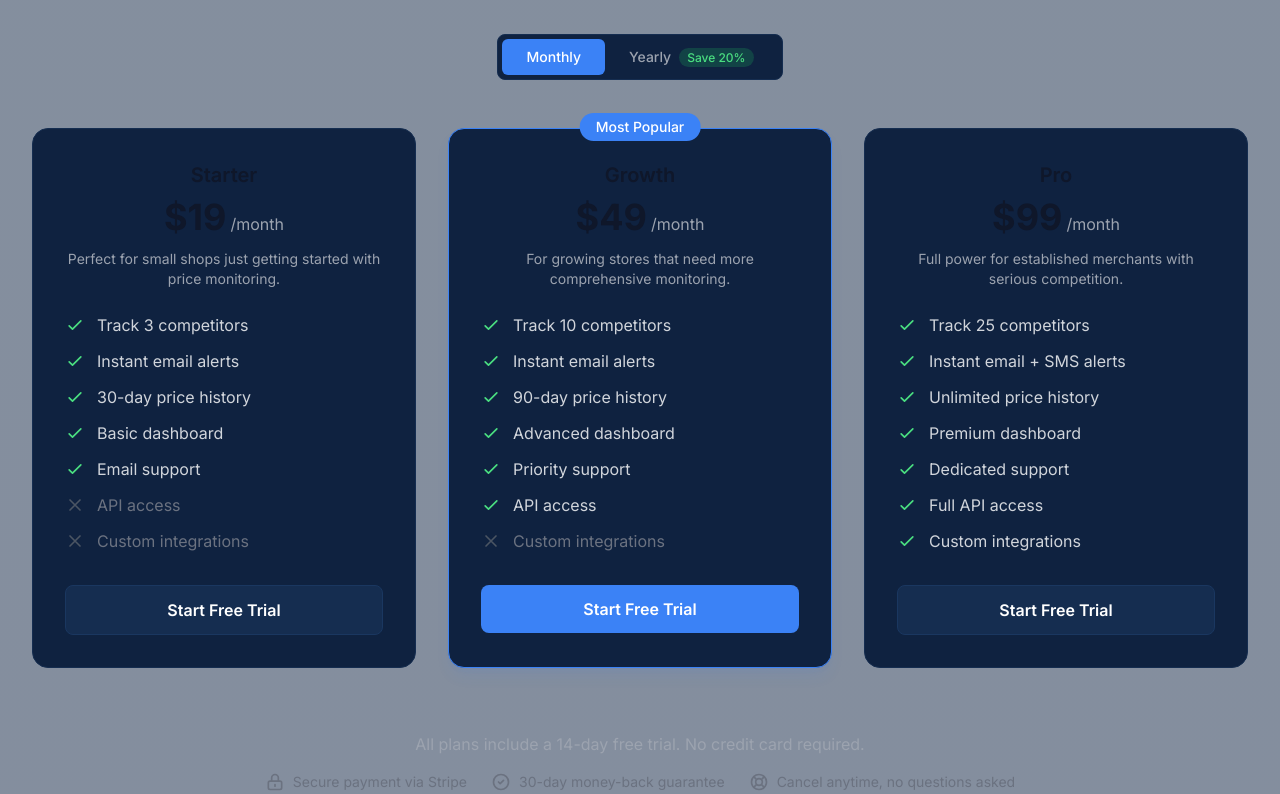
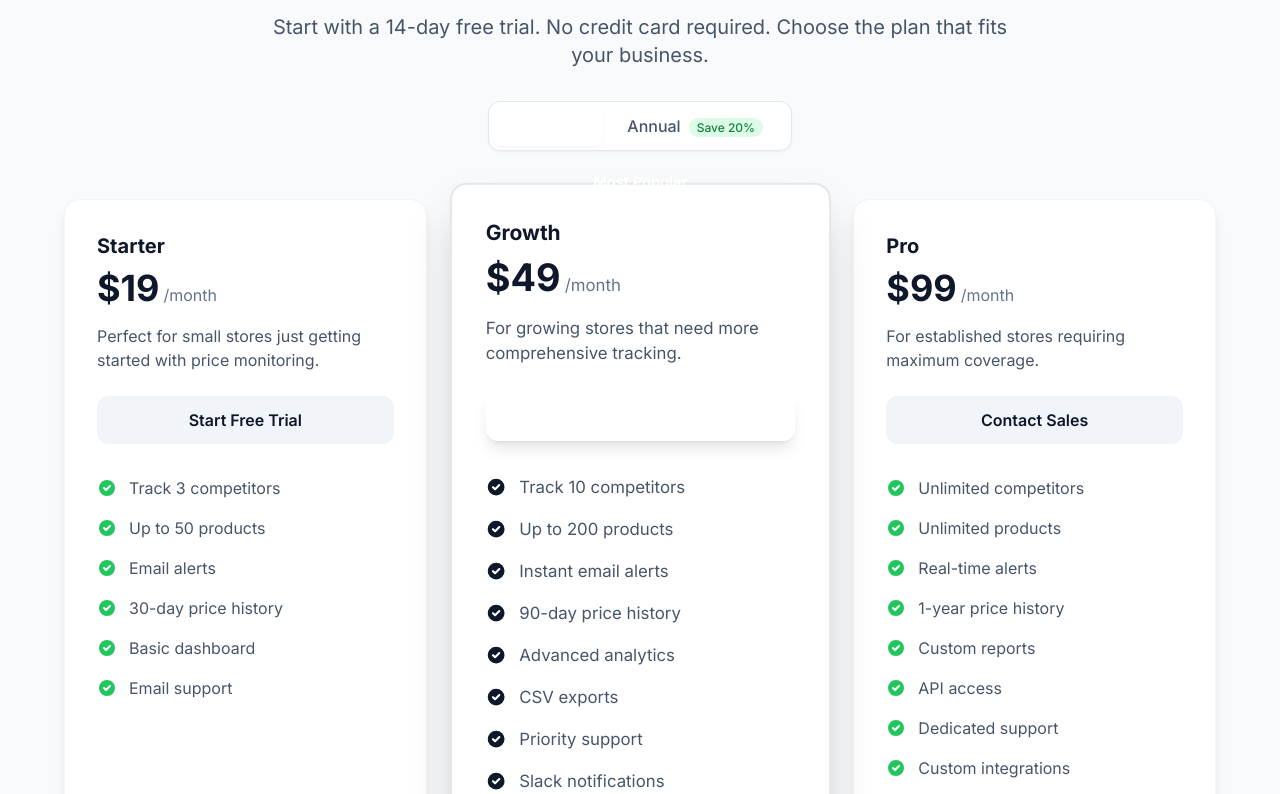
Before and after one commit to INDEX-prog/pricehawk, a Next.js app: page / in a window 1280 px wide. Shown: the part 3026-3820 px from the top of the page. Built offline with nearby package versions, Linux system fonts and the light colour scheme.

Commit message:
feat: initial project

```diff
--- a/components/Pricing.tsx
+++ b/components/Pricing.tsx
@@ -3,261 +3,241 @@
 import { useState } from "react";
 import Link from "next/link";
 
-interface PlanFeature {
-  text: string;
-  included: boolean;
-}
-
-interface PricingPlan {
+interface PricingTier {
   name: string;
   price: string;
   period: string;
   description: string;
-  features: PlanFeature[];
+  features: string[];
+  highlighted: boolean;
   cta: string;
-  popular: boolean;
-  checkoutLink: string;
 }
 
-export default function Pricing(): React.ReactElement {
-  const [billingPeriod, setBillingPeriod] = useState<"monthly" | "yearly">("monthly");
-
-  const plans: PricingPlan[] = [
+const pricingTiers: PricingTier[] = [
   {
     name: "Starter",
-      price: billingPeriod === "monthly" ? "$19" : "$15",
-      period: billingPeriod === "monthly" ? "/month" : "/month",
-      description: "Perfect for small shops just getting started with price monitoring.",
+    price: "$19",
+    period: "/month",
+    description: "Perfect for small stores just getting started with price monitoring.",
     features: [
-        { text: "Track 3 competitors", included: true },
-        { text: "Instant email alerts", included: true },
-        { text: "30-day price history", included: true },
-        { text: "Basic dashboard", included: true },
-        { text: "Email support", included: true },
-        { text: "API access", included: false },
-        { text: "Custom integrations", included: false },
+      "Track 3 competitors",
+      "Up to 50 products",
+      "Email alerts",
+      "30-day price history",
+      "Basic dashboard",
+      "Email support",
     ],
+    highlighted: false,
     cta: "Start Free Trial",
-      popular: false,
-      checkoutLink: "/checkout?plan=starter",
   },
   {
     name: "Growth",
-      price: billingPeriod === "monthly" ? "$49" : "$39",
-      period: billingPeriod === "monthly" ? "/month" : "/month",
-      description: "For growing stores that need more comprehensive monitoring.",
+    price: "$49",
+    period: "/month",
+    description: "For growing stores that need more comprehensive tracking.",
     features: [
-        { text: "Track 10 competitors", included: true },
-        { text: "Instant email alerts", included: true },
-        { text: "90-day price history", included: true },
-        { text: "Advanced dashboard", included: true },
-        { text: "Priority support", included: true },
-        { text: "API access", included: true },
-        { text: "Custom integrations", included: false },
+      "Track 10 competitors",
+      "Up to 200 products",
+      "Instant email alerts",
+      "90-day price history",
+      "Advanced analytics",
+      "CSV exports",
+      "Priority support",
+      "Slack notifications",
     ],
+    highlighted: true,
     cta: "Start Free Trial",
-      popular: true,
-      checkoutLink: "/checkout?plan=growth",
   },
   {
     name: "Pro",
-      price: billingPeriod === "monthly" ? "$99" : "$79",
-      period: billingPeriod === "monthly" ? "/month" : "/month",
-      description: "Full power for established merchants with serious competition.",
+    price: "$99",
+    period: "/month",
+    description: "For established stores requiring maximum coverage.",
     features: [
-        { text: "Track 25 competitors", included: true },
-        { text: "Instant email + SMS alerts", included: true },
-        { text: "Unlimited price history", included: true },
-        { text: "Premium dashboard", included: true },
-        { text: "Dedicated support", included: true },
-        { text: "Full API access", included: true },
-        { text: "Custom integrations", included: true },
+      "Unlimited competitors",
+      "Unlimited products",
+      "Real-time alerts",
+      "1-year price history",
+      "Custom reports",
+      "API access",
+      "Dedicated support",
+      "Custom integrations",
+      "White-label options",
     ],
-      cta: "Start Free Trial",
-      popular: false,
-      checkoutLink: "/checkout?plan=pro",
+    highlighted: false,
+    cta: "Contact Sales",
   },
 ];
 
+export default function Pricing(): React.ReactElement {
+  const [billingCycle, setBillingCycle] = useState<"monthly" | "annual">("monthly");
+
+  const handlePlanClick = (planName: string): void => {
+    if (typeof window !== "undefined" && (window as Window & { trackPricingView?: (plan: string) => void }).trackPricingView) {
+      (window as Window & { trackPricingView: (plan: string) => void }).trackPricingView(planName);
+    }
+    if (typeof window !== "undefined" && (window as Window & { trackCTAClick?: (name: string, location: string) => void }).trackCTAClick) {
+      (window as Window & { trackCTAClick: (name: string, location: string) => void }).trackCTAClick(`select_plan_${planName.toLowerCase()}`, "pricing");
+    }
+    if (typeof window !== "undefined" && (window as Window & { trackTrialStart?: () => void }).trackTrialStart) {
+      (window as Window & { trackTrialStart: () => void }).trackTrialStart();
+    }
+  };
+
+  const handleBillingToggle = (cycle: "monthly" | "annual"): void => {
+    setBillingCycle(cycle);
+    if (typeof window !== "undefined" && (window as Window & { trackEvent?: (name: string, params: Record<string, string>) => void }).trackEvent) {
+      (window as Window & { trackEvent: (name: string, params: Record<string, string>) => void }).trackEvent("billing_toggle", { cycle });
+    }
+  };
+
+  const getPrice = (basePrice: string): string => {
+    if (billingCycle === "annual") {
+      const price = parseInt(basePrice.replace("$", ""));
+      const annualPrice = Math.round(price * 0.8);
+      return `$${annualPrice}`;
+    }
+    return basePrice;
+  };
+
   return (
-    <section id="pricing" className="py-20 px-4 sm:px-6 lg:px-8 bg-navy-800/50">
+    <section id="pricing" className="py-20 px-4 sm:px-6 lg:px-8 bg-slate-50">
       <div className="max-w-7xl mx-auto">
+        {/* Section Header */}
         <div className="text-center mb-12">
-          <h2 className="text-3xl sm:text-4xl font-bold mb-4">
-            Simple, transparent <span className="text-electric-400">pricing</span>
+          <span className="inline-block text-primary-600 font-semibold text-sm uppercase tracking-wider mb-4">
+            Pricing
+          </span>
+          <h2 className="text-3xl sm:text-4xl font-bold text-slate-900 mb-4">
+            Simple, transparent pricing
           </h2>
-          <p className="text-gray-400 text-lg max-w-2xl mx-auto mb-8">
-            Start with a 14-day free trial. No credit card required. Cancel anytime.
+          <p className="text-xl text-slate-600 max-w-3xl mx-auto mb-8">
+            Start with a 14-day free trial. No credit card required.
+            Choose the plan that fits your business.
           </p>
 
-          <div className="inline-flex items-center bg-navy-800 rounded-lg p-1 border border-navy-700">
+          {/* Billing Toggle */}
+          <div className="inline-flex items-center bg-white rounded-xl p-1 shadow-sm border border-slate-200">
             <button
               type="button"
-              onClick={() => setBillingPeriod("monthly")}
-              className={`px-6 py-2 rounded-md text-sm font-medium transition-colors ${
-                billingPeriod === "monthly"
-                  ? "bg-electric-500 text-white"
-                  : "text-gray-400 hover:text-white"
+              onClick={() => handleBillingToggle("monthly")}
+              className={`px-6 py-2 rounded-lg font-medium transition-all ${
+                billingCycle === "monthly"
+                  ? "bg-primary-600 text-white shadow-sm"
+                  : "text-slate-600 hover:text-primary-600"
               }`}
             >
               Monthly
             </button>
             <button
               type="button"
-              onClick={() => setBillingPeriod("yearly")}
-              className={`px-6 py-2 rounded-md text-sm font-medium transition-colors ${
-                billingPeriod === "yearly"
-                  ? "bg-electric-500 text-white"
-                  : "text-gray-400 hover:text-white"
+              onClick={() => handleBillingToggle("annual")}
+              className={`px-6 py-2 rounded-lg font-medium transition-all ${
+                billingCycle === "annual"
+                  ? "bg-primary-600 text-white shadow-sm"
+                  : "text-slate-600 hover:text-primary-600"
               }`}
             >
-              Yearly
-              <span className="ml-2 text-xs bg-green-500/20 text-green-400 px-2 py-0.5 rounded-full">
+              Annual
+              <span className="ml-2 text-xs bg-green-100 text-green-700 px-2 py-0.5 rounded-full">
                 Save 20%
               </span>
             </button>
           </div>
         </div>
 
-        <div className="grid grid-cols-1 md:grid-cols-3 gap-8">
-          {plans.map((plan: PricingPlan, index: number) => (
+        {/* Pricing Cards */}
+        <div className="grid md:grid-cols-3 gap-8 max-w-6xl mx-auto">
+          {pricingTiers.map((tier: PricingTier, index: number) => (
             <div
               key={index}
-              className={`relative bg-navy-800 rounded-2xl border ${
-                plan.popular
-                  ? "border-electric-500 shadow-lg shadow-electric-500/10"
-                  : "border-navy-700"
-              } p-8`}
+              className={`relative bg-white rounded-2xl p-8 ${
+                tier.highlighted
+                  ? "shadow-2xl border-2 border-primary-500 scale-105 z-10"
+                  : "shadow-lg border border-slate-100"
+              }`}
             >
-              {plan.popular && (
-                <div className="absolute -top-4 left-1/2 -translate-x-1/2 bg-electric-500 text-white text-sm font-medium px-4 py-1 rounded-full">
+              {/* Popular Badge */}
+              {tier.highlighted && (
+                <div className="absolute -top-4 left-1/2 -translate-x-1/2">
+                  <span className="bg-gradient-to-r from-primary-500 to-accent-500 text-white px-4 py-1 rounded-full text-sm font-semibold">
                     Most Popular
+                  </span>
                 </div>
               )}
 
-              <div className="text-center mb-6">
-                <h3 className="text-xl font-semibold mb-2">{plan.name}</h3>
-                <div className="flex items-baseline justify-center">
-                  <span className="text-4xl font-bold">{plan.price}</span>
-                  <span className="text-gray-400 ml-1">{plan.period}</span>
-                </div>
-                {billingPeriod === "yearly" && (
-                  <p className="text-sm text-green-400 mt-1">Billed annually</p>
-                )}
-                <p className="text-gray-400 text-sm mt-3">{plan.description}</p>
+              {/* Plan Name */}
+              <h3 className="text-xl font-bold text-slate-900 mb-2">
+                {tier.name}
+              </h3>
+
+              {/* Price */}
+              <div className="flex items-baseline mb-4">
+                <span className="text-4xl font-bold text-slate-900">
+                  {getPrice(tier.price)}
+                </span>
+                <span className="text-slate-500 ml-1">{tier.period}</span>
               </div>
 
-              <ul className="space-y-3 mb-8">
-                {plan.features.map((feature: PlanFeature, featureIndex: number) => (
-                  <li key={featureIndex} className="flex items-start">
-                    {feature.included ? (
+              {/* Description */}
+              <p className="text-slate-600 mb-6">{tier.description}</p>
+
+              {/* CTA Button */}
+              <Link
+                href="#"
+                onClick={() => handlePlanClick(tier.name)}
+                className={`block w-full text-center py-3 px-6 rounded-xl font-semibold transition-all mb-8 ${
+                  tier.highlighted
+                    ? "bg-primary-600 hover:bg-primary-700 text-white shadow-lg hover:shadow-xl hover:shadow-primary-500/25"
+                    : "bg-slate-100 hover:bg-slate-200 text-slate-900"
+                }`}
+              >
+                {tier.cta}
+              </Link>
+
+              {/* Features List */}
+              <ul className="space-y-4">
+                {tier.features.map((feature: string, featureIndex: number) => (
+                  <li
+                    key={featureIndex}
+                    className="flex items-start space-x-3"
+                  >
                     <svg
-                        className="w-5 h-5 text-green-400 mr-3 mt-0.5 flex-shrink-0"
-                        fill="none"
-                        stroke="currentColor"
-                        viewBox="0 0 24 24"
-                        aria-hidden="true"
+                      className={`w-5 h-5 flex-shrink-0 mt-0.5 ${
+                        tier.highlighted ? "text-primary-500" : "text-green-500"
+                      }`}
+                      fill="currentColor"
+                      viewBox="0 0 20 20"
                     >
                       <path
-                          strokeLinecap="round"
-                          strokeLinejoin="round"
-                          strokeWidth={2}
-                          d="M5 13l4 4L19 7"
+                        fillRule="evenodd"
+                        d="M10 18a8 8 0 100-16 8 8 0 000 16zm3.707-9.293a1 1 0 00-1.414-1.414L9 10.586 7.707 9.293a1 1 0 00-1.414 1.414l2 2a1 1 0 001.414 0l4-4z"
+                        clipRule="evenodd"
                       />
                     </svg>
-                    ) : (
-                      <svg
-                        className="w-5 h-5 text-gray-600 mr-3 mt-0.5 flex-shrink-0"
-                        fill="none"
-                        stroke="currentColor"
-                        viewBox="0 0 24 24"
-                        aria-hidden="true"
-                      >
-                        <path
-                          strokeLinecap="round"
-                          strokeLinejoin="round"
-                          strokeWidth={2}
-                          d="M6 18L18 6M6 6l12 12"
-                        />
-                      </svg>
-                    )}
-                    <span className={feature.included ? "text-gray-300" : "text-gray-500"}>
-                      {feature.text}
-                    </span>
+                    <span className="text-slate-600">{feature}</span>
                   </li>
                 ))}
               </ul>
-
-              <Link
-                href={`${plan.checkoutLink}&billing=${billingPeriod}`}
-                className={`block w-full py-3 px-6 rounded-lg font-semibold text-center transition-colors ${
-                  plan.popular
-                    ? "bg-electric-500 hover:bg-electric-400 text-white"
-                    : "bg-navy-700 hover:bg-navy-600 text-white border border-navy-600"
-                }`}
-              >
-                {plan.cta}
-              </Link>
             </div>
           ))}
         </div>
 
-        <div className="mt-16 text-center">
-          <p className="text-gray-400 mb-4">
-            All plans include a 14-day free trial. No credit card required.
-          </p>
-          <div className="flex flex-wrap items-center justify-center gap-6 text-sm text-gray-500">
-            <div className="flex items-center">
+        {/* Money Back Guarantee */}
+        <div className="text-center mt-12">
+          <div className="inline-flex items-center space-x-2 text-slate-600">
             <svg
-                className="w-5 h-5 mr-2"
-                fill="none"
-                stroke="currentColor"
-                viewBox="0 0 24 24"
-                aria-hidden="true"
+              className="w-5 h-5 text-green-500"
+              fill="currentColor"
+              viewBox="0 0 20 20"
             >
               <path
-                  strokeLinecap="round"
-                  strokeLinejoin="round"
-                  strokeWidth={2}
-                  d="M12 15v2m-6 4h12a2 2 0 002-2v-6a2 2 0 00-2-2H6a2 2 0 00-2 2v6a2 2 0 002 2zm10-10V7a4 4 0 00-8 0v4h8z"
+                fillRule="evenodd"
+                d="M2.166 4.999A11.954 11.954 0 0010 1.944 11.954 11.954 0 0017.834 5c.11.65.166 1.32.166 2.001 0 5.225-3.34 9.67-8 11.317C5.34 16.67 2 12.225 2 7c0-.682.057-1.35.166-2.001zm11.541 3.708a1 1 0 00-1.414-1.414L9 10.586 7.707 9.293a1 1 0 00-1.414 1.414l2 2a1 1 0 001.414 0l4-4z"
+                clipRule="evenodd"
               />
             </svg>
-              Secure payment via Stripe
-            </div>
-            <div className="flex items-center">
-              <svg
-                className="w-5 h-5 mr-2"
-                fill="none"
-                stroke="currentColor"
-                viewBox="0 0 24 24"
-                aria-hidden="true"
-              >
-                <path
-                  strokeLinecap="round"
-                  strokeLinejoin="round"
-                  strokeWidth={2}
-                  d="M9 12l2 2 4-4m6 2a9 9 0 11-18 0 9 9 0 0118 0z"
-                />
-              </svg>
-              30-day money-back guarantee
-            </div>
-            <div className="flex items-center">
-              <svg
-                className="w-5 h-5 mr-2"
-                fill="none"
-                stroke="currentColor"
-                viewBox="0 0 24 24"
-                aria-hidden="true"
-              >
-                <path
-                  strokeLinecap="round"
-                  strokeLinejoin="round"
-                  strokeWidth={2}
-                  d="M18.364 5.636l-3.536 3.536m0 5.656l3.536 3.536M9.172 9.172L5.636 5.636m3.536 9.192l-3.536 3.536M21 12a9 9 0 11-18 0 9 9 0 0118 0zm-5 0a4 4 0 11-8 0 4 4 0 018 0z"
-                />
-              </svg>
-              Cancel anytime, no questions asked
-            </div>
+            <span>30-day money-back guarantee • Cancel anytime • Secure payments via Stripe</span>
           </div>
         </div>
       </div>
```
Lines whose indentation alone changed are shown as unchanged.
